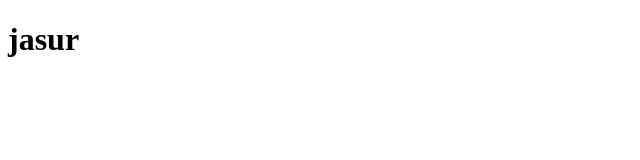
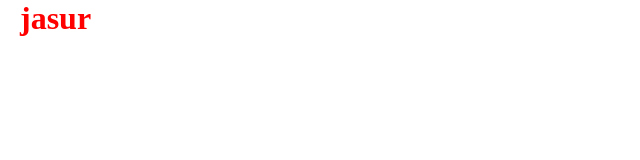
Before and after one commit to jasurumarov/finsweet, a plain HTML site: page index.html in a window 1280 px wide. Shown: the whole page, without its empty margins (0-640 px from the left). Drawn offline with Linux system fonts and the light colour scheme.

Commit message:
file stucture

```diff
--- a/index.html
+++ b/index.html
@@ -11,7 +11,9 @@
 
     </header>
     <main>
-        <h1>jasur</h1>
+        <div class="container">
+            <h1>jasur</h1>
+        </div>
     </main>
     <footer>
 
--- a/scss/base/_container.scss
+++ b/scss/base/_container.scss
@@ -1,5 +1,6 @@
 .container {
     max-width: 1320px;
+    width: 100%;
     margin: 0 auto;
     padding: 0 20px;
 }
--- a/scss/layout/_navigation.scss
+++ /dev/null
@@ -1,6 +0,0 @@
-@forward "about";
-@forward "blog";
-@forward "contact";
-@forward "home";
-@forward "pricing";
-@forward "work";
--- a/scss/style.scss
+++ b/scss/style.scss
@@ -5,3 +5,7 @@
 @use 'pages';
 @use 'themes';
 @use 'vendors';
+
+h1 {
+    color: red;
+}
```
Also changed, not shown: scss/style.css, 1 other file.
